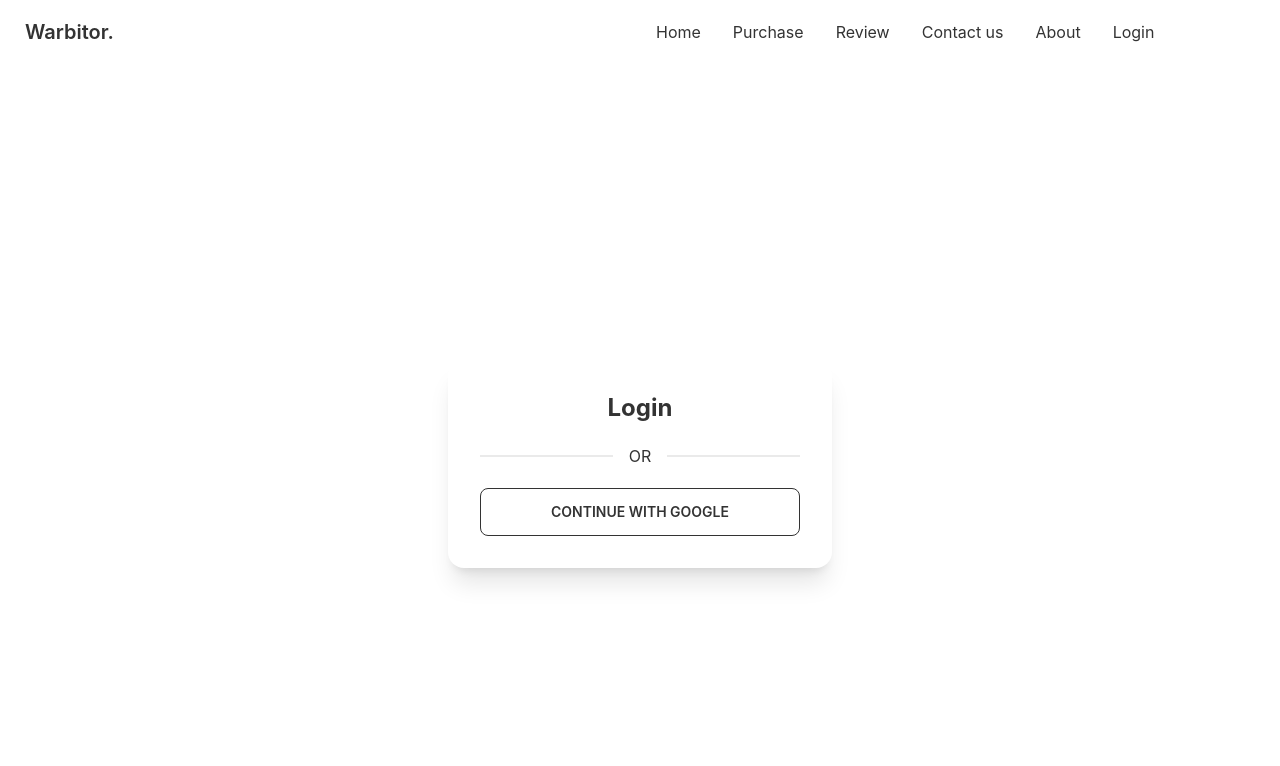
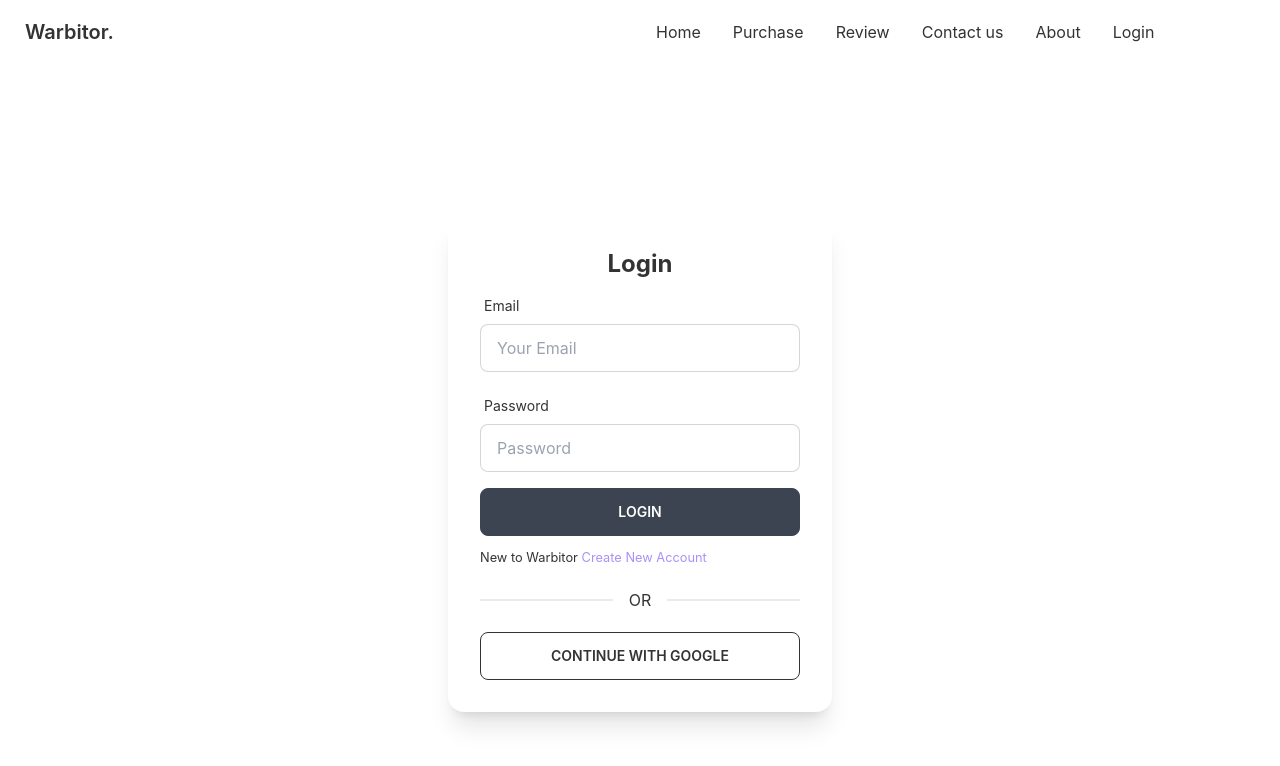
Before and after one commit to WahidaAkhter/manufacturer-website-server-site, a React (Create React App) app: page /login in a window 1280 px wide. Shown: the top 766 px of the page. Built offline with nearby package versions, Linux system fonts and the light colour scheme.

Commit message:
loading done

```diff
--- a/src/Components/Login/Login.js
+++ b/src/Components/Login/Login.js
@@ -1,12 +1,36 @@
 import React from 'react'
-import { useSignInWithGoogle } from 'react-firebase-hooks/auth';
+import { useSignInWithEmailAndPassword, useSignInWithGoogle } from 'react-firebase-hooks/auth';
 import auth from '../../firebase.init';
 import { useForm } from "react-hook-form";
-
+import { Link, useNavigate, useLocation } from 'react-router-dom';
+import Loading from '../Shared/Loading';
 
 const Login = () => {
-  const [signInWithGoogle, gUser, gLoading, gError] = useSignInWithGoogle(auth);
+          const [signInWithGoogle, gUser, gLoading, gError] = useSignInWithGoogle(auth);
 
+          const { register, formState: { errors }, handleSubmit } = useForm();
+
+          const [
+            signInWithEmailAndPassword,
+            user,
+            loading,
+            error,
+          ]     = useSignInWithEmailAndPassword(auth);
+          let signInError;
+
+          if(gUser){
+            console.log(gUser);
+          }
+          if (loading || gLoading) {
+            return <Loading/>
+        }
+        if(error || gError){
+          signInError= <p className='text-red-500'><small>{error?.message || gError?.message }</small></p>
+      }
+
+          const onSubmit = data => {
+            signInWithEmailAndPassword(data.email, data.password);
+          }
 
 
   return (
@@ -15,6 +39,62 @@
                 <div class="card w-96 bg-base-100 shadow-xl">
               <div class="card-body">
                 <h2 class="text-center text-2xl font-bold">Login</h2>
+
+                <form onSubmit={handleSubmit(onSubmit)}>
+
+                <div className="form-control w-full max-w-xs">
+                    <label className="label">
+                        <span className="label-text">Email</span>
+                    </label>
+                    <input
+                        type="email"
+                        placeholder="Your Email"
+                        className="input input-bordered w-full max-w-xs"
+                        {...register("email", {
+                            required: {
+                                value: true,
+                                message: 'Email is Required'
+                            },
+                            pattern: {
+                                value: /[a-z0-9]+@[a-z]+\.[a-z]{2,3}/,
+                                message: 'Provide a valid Email'
+                            }
+                        })}
+                    />
+                  <label className="label">
+                      {errors.email?.type === 'required' && <span className="label-text-alt text-red-500">{errors.email.message}</span>}
+                      {errors.email?.type === 'pattern' && <span className="label-text-alt text-red-500">{errors.email.message}</span>}
+                  </label>
+                </div>
+                <div className="form-control w-full max-w-xs">
+                    <label className="label">
+                        <span className="label-text">Password</span>
+                    </label>
+                    <input
+                        type="password"
+                        placeholder="Password"
+                        className="input input-bordered w-full max-w-xs"
+                        {...register("password", {
+                            required: {
+                                value: true,
+                                message: 'Password is Required'
+                            },
+                            minLength: {
+                                value: 6,
+                                message: 'Must be 6 characters or longer'
+                            }
+                        })}
+                    />
+                    <label className="label">
+                        {errors.password?.type === 'required' && <span className="label-text-alt text-red-500">{errors.password.message}</span>}
+                        {errors.password?.type === 'minLength' && <span className="label-text-alt text-red-500">{errors.password.message}</span>}
+                    </label>
+                </div>
+                {signInError}
+                <input className='btn w-full max-w-xs text-white' type="submit" value="Login" />
+                </form>
+                <p><small>New to Warbitor <Link className='text-primary' to="/signup">Create New Account</Link></small></p>
+
                 <div className="divider">OR</div>
                 <button
                     onClick={() => signInWithGoogle()}
--- /dev/null
+++ b/src/Components/Shared/Loading.js
@@ -0,0 +1,11 @@
+import React from 'react'
+
+const Loading = () => {
+  return (
+    <div className="flex items-center justify-center ">
+            <div className="w-16 h-16 border-b-2 border-gray-900 rounded-full animate-spin"></div>
+    </div>
+  )
+}
+
+export default Loading
```
